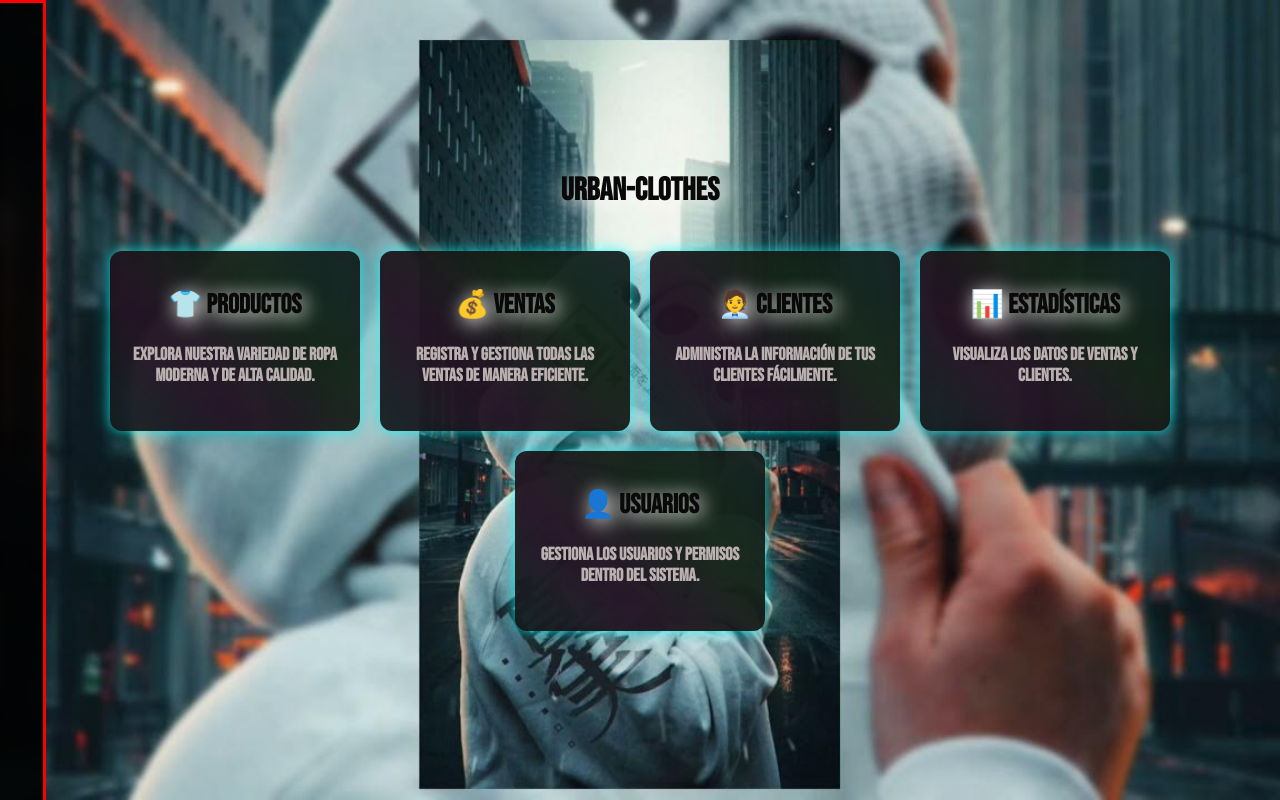
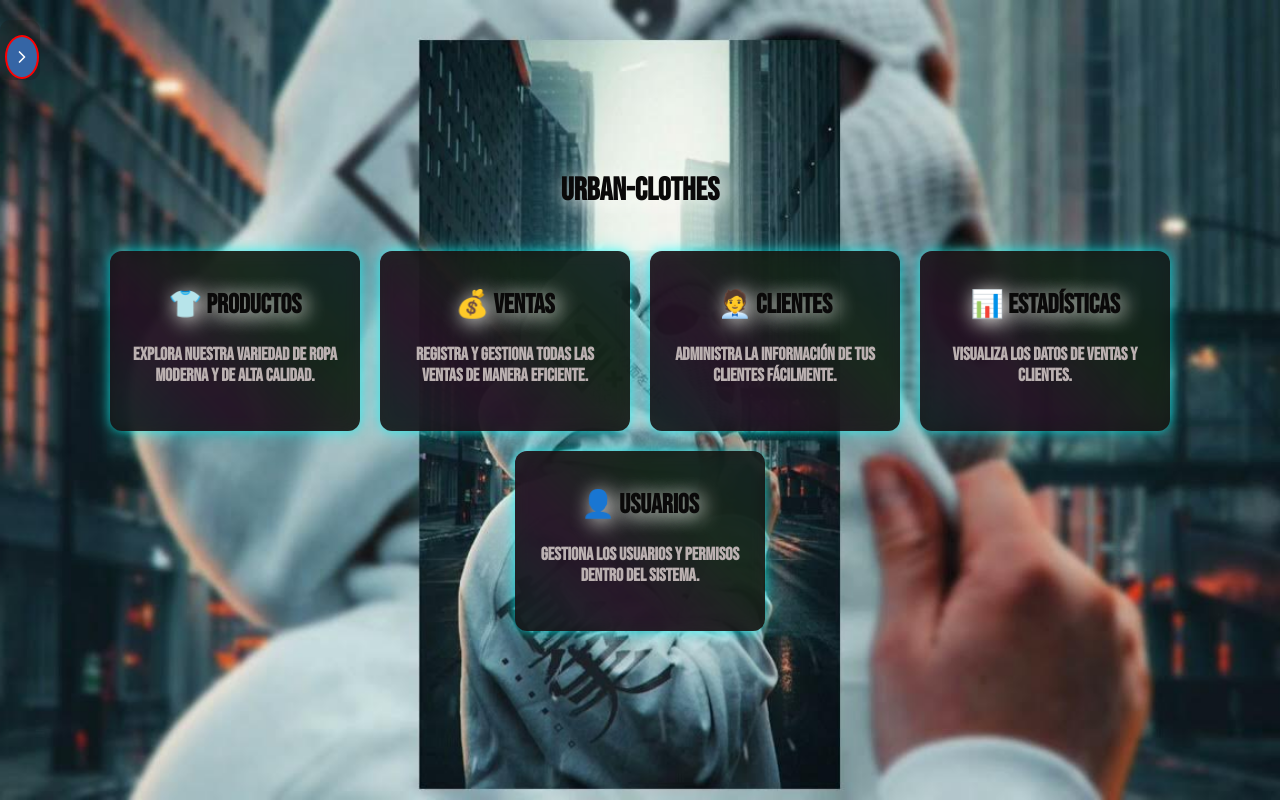
Before and after one commit to Sebasrestrepo-17/urban-clothes, a React (Vite) app: page / in a window 1280 px wide. Built offline with nearby package versions, Linux system fonts and the light colour scheme.

Commit message:
se agrego diseño al menu

```diff
--- a/package.json
+++ b/package.json
@@ -10,6 +10,7 @@
     "preview": "vite preview"
   },
   "dependencies": {
+    "lucide-react": "^0.485.0",
     "react": "^19.0.0",
     "react-dom": "^19.0.0"
   },
--- a/src/componentes/Menu.jsx
+++ b/src/componentes/Menu.jsx
@@ -1,24 +1,33 @@
-import { useState } from "react";
+import { ChevronRight, Home, HelpCircle, Settings, LogOut } from "lucide-react";
+import "../css/index.css";
 
-function Menu() {
-    const [isOpen, setIsOpen] = useState(false);
+const Sidebar = () => {
+  return (
+    <div className="sidebar">
+      <div className="toggle-button">
+        <ChevronRight className="arrow" />
+      </div>
 
-    console.log("El componente Menu se ha renderizado");
+      <ul className="menu-list">
+        <li className="menu-item">
+          <Home />
+          <span>Inicio</span>
+        </li>
+        <li className="menu-item">
+          <HelpCircle />
+          <span>Soporte</span>
+        </li>
+        <li className="menu-item">
+          <Settings />
+          <span>Configuración</span>
+        </li>
+        <li className="menu-item logout">
+          <LogOut />
+          <span>Cerrar sesión</span>
+        </li>
+      </ul>
+    </div>
+  );
+};
 
-    return (
-        <div
-            className={`menu ${isOpen ? "open" : ""}`}
-            onMouseEnter={() => setIsOpen(true)}
-            onMouseLeave={() => setIsOpen(false)}
-        >
-            <ul>
-                <li>🏠 Inicio</li>
-                <li>⚙️ Configuración</li>
-                <li>🛠️ Soporte</li>
-                <li>🚪 Cerrar sesión</li>
-            </ul>
-        </div>
-    );
-}
-
-export default Menu;
+export default Sidebar;
--- a/src/css/index.css
+++ b/src/css/index.css
@@ -121,43 +121,79 @@ h1, h2 {
     filter: blur(10px);
     opacity: 0.7;
 }
-.menu {
+
+
+.sidebar {
     position: fixed;
-    left: -250px; /* Se esconde fuera de la pantalla */
-    top: 0;
-    width: 250px;
-    height: 100vh;
-    background: rgba(0, 0, 0, 0.9); /* Fondo oscuro */
-    backdrop-filter: blur(10px);
-    transition: left 0.3s ease-in-out;
-    padding: 20px;
+    top: 20px; /* Ajusta la posición */
+    left: 0;
+    height: 60px; /* Solo el tamaño de la flecha cuando está cerrado */
+    width: 40px; /* Menú cerrado más pequeño */
+    background-color: #1e1d1d52;
     color: white;
+    transition: width 0.3s ease-in-out, height 0.3s ease-in-out;
+    overflow: hidden;
     display: flex;
     flex-direction: column;
+    align-items: center;
+    border-radius: 10px;
     justify-content: center;
-    font-size: 18px;
-    border: red solid;
-}
 
-.menu.open {
-    left: 0; /* Hace que el menú aparezca */
-}
+  }
 
-.menu ul {
+  .sidebar:hover {
+    width: 200px;
+    height: 250px;
+    align-items: flex-start;
+    padding: 10px;
+  }
+
+  .toggle-button {
+    position: absolute;
+    top: 15px;
+    left: 5px;
+    background-color: #333333;
+    padding: 5px;
+    border-radius: 50%;
+    cursor: pointer;
+    animation: colorChange 3s infinite alternate;
+    width: 20px;
+    height: 30px;
+    display: flex;
+    align-items: center;
+    justify-content: center;
+    z-index: 10; /* Asegura que esté por encima */
+    border: 2px solid red;
+
+
+  }
+
+  @keyframes colorChange {
+    0% { background-color: #2ad74d; }
+    50% { background-color: #3d18e0; }
+    100% { background-color: #ef23ae; }
+  }
+
+  .arrow {
+    color: white;
+    transition: transform 0.3s ease-in-out;
+  }
+
+  .sidebar:hover .arrow {
+    transform: rotate(180deg);
+  }
+
+  .menu-list {
     list-style: none;
     padding: 0;
-    margin: 0;
-}
+    width: 100%;
+    opacity: 0;
+    transition: opacity 0.3s ease-in-out;
+    display: flex;
+    flex-direction: column;
+    align-items: flex-start;
+  }
 
-.menu ul li {
-    padding: 15px;
-    cursor: pointer;
-    transition: background 0.3s;
-    display: flex;
-    align-items: center;
-    gap: 10px;
-}
-
-.menu ul li:hover {
-    background: rgba(255, 255, 255, 0.2);
-}
+  .sidebar:hover .menu-list {
+    opacity: 1;
+  }
```
Also changed, not shown: 1 other file (tests, documents, lock files or other folders).
